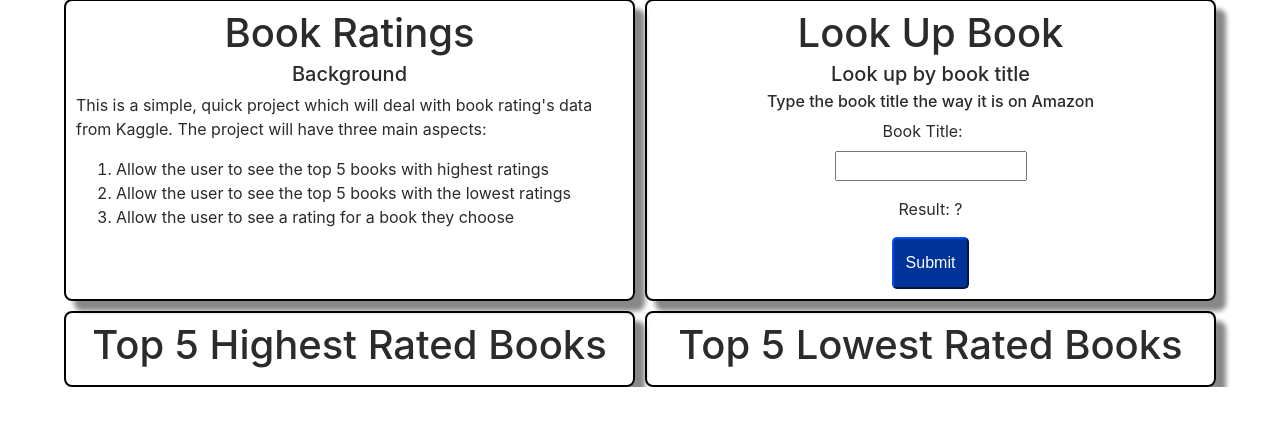
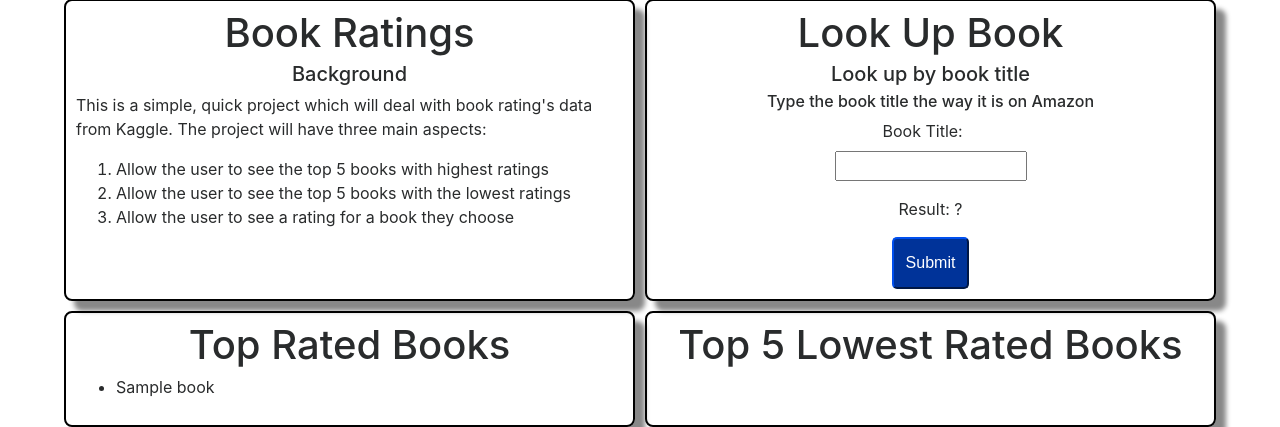
Before and after one commit to ravenusmc/book_ratings, a Flask app: template templates/home.html in a window 1280 px wide. Shown: the part 587-1014 px from the top of the page. Before the commit the page ends 974 px from the top, so only its background shows below. Run offline with Flask 3, Linux system fonts and the light colour scheme; the template is opened without the code that fills it: most values are stand-ins (such as "Sample title", 1, 10 or a date in 2020); some libraries are stand-ins or nearby versions.

Commit message:
added highest rated books to page

```diff
--- a/app.py
+++ b/app.py
@@ -53,7 +53,10 @@ def signup():
 def home():
   if 'username' not in session:
     return redirect(url_for('signup'))
-  return render_template('home.html')
+  #creating the book object to get data
+  book = Books()
+  high_book_list = book.high_rating()
+  return render_template('home.html', high_books = high_book_list)
 
 
 #This function is what will log out the user.
--- a/templates/home.html
+++ b/templates/home.html
@@ -66,7 +66,12 @@
     </div>
 
     <div class='box_shadow'>
-      <h1 class='center'>Top 5 Highest Rated Books</h1>
+      <h1 class='center'>Top Rated Books</h1>
+      {% for book in high_books %}
+        <ul>
+          <li>{{ book }}</li>
+        </ul>
+      {% endfor %}
     </div>
 
     <div class='box_shadow'>
```
Also changed, not shown: books.py (+12 -3 lines).
